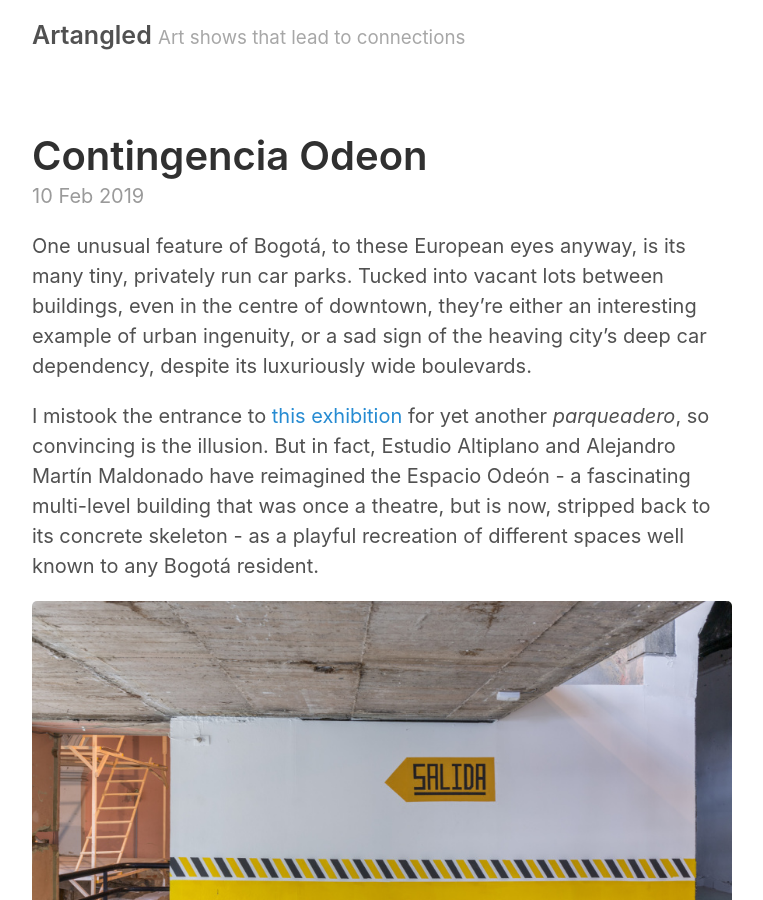
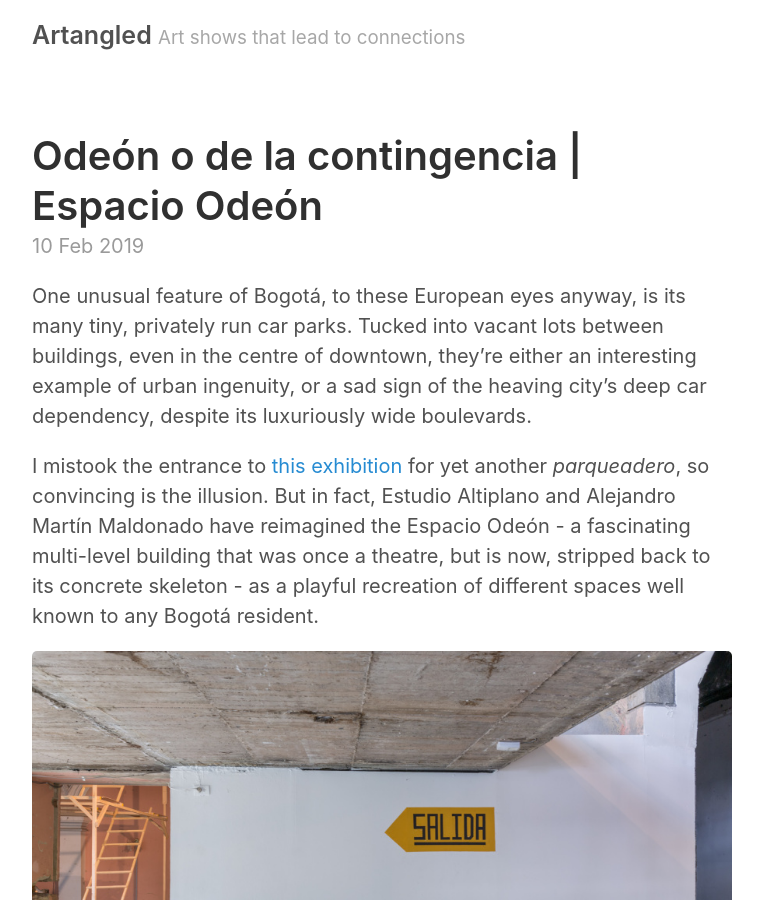
Before and after one commit to JMDKC/jmdkc.github.io, a Jekyll site: the page built from _posts/2019-02-10-contingencia-odeon.md, in a window 1280 px wide and 900 px high. Shown: the whole window, without its empty margins (258-1021 px from the left). Built offline with Jekyll 4.4.1, drawn with Linux system fonts in a browser that asks for light colours; our own code applies the rules of GitHub Pages for plain Markdown files.

Commit message:
amended post

```diff
--- a/_posts/2019-02-10-contingencia-odeon.md
+++ b/_posts/2019-02-10-contingencia-odeon.md
@@ -1,6 +1,6 @@
 ---
-Layout: post
-Title: Odeón o de la contingencia | Espacio Odeón
+layout: post
+title: Odeón o de la contingencia | Espacio Odeón
 ---
 
 One unusual feature of Bogotá, to these European eyes anyway, is its many tiny, privately run car parks. Tucked into vacant lots between buildings, even in the centre of downtown, they’re either an interesting example of urban ingenuity, or a sad sign of the heaving city’s deep car dependency, despite its luxuriously wide boulevards.
```
